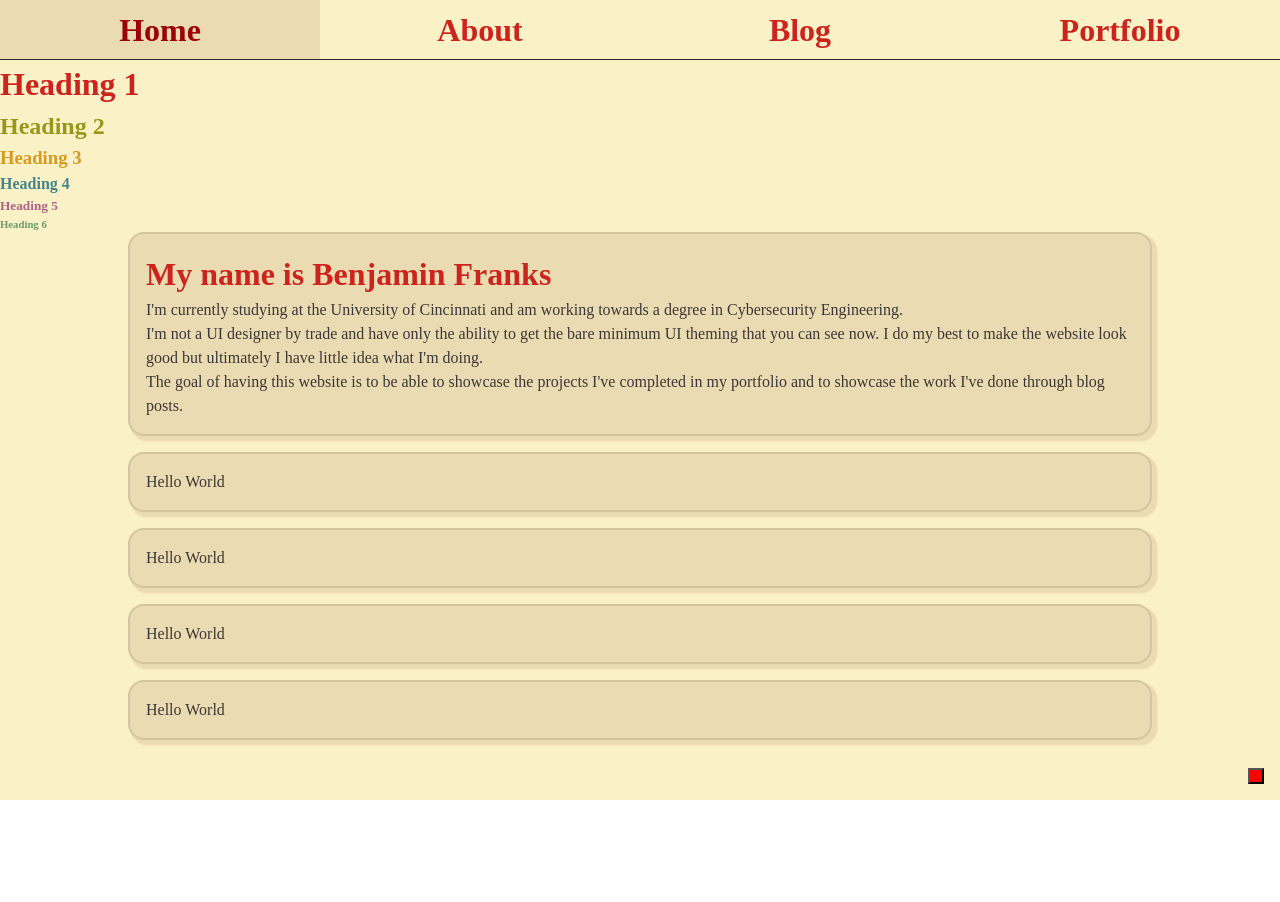
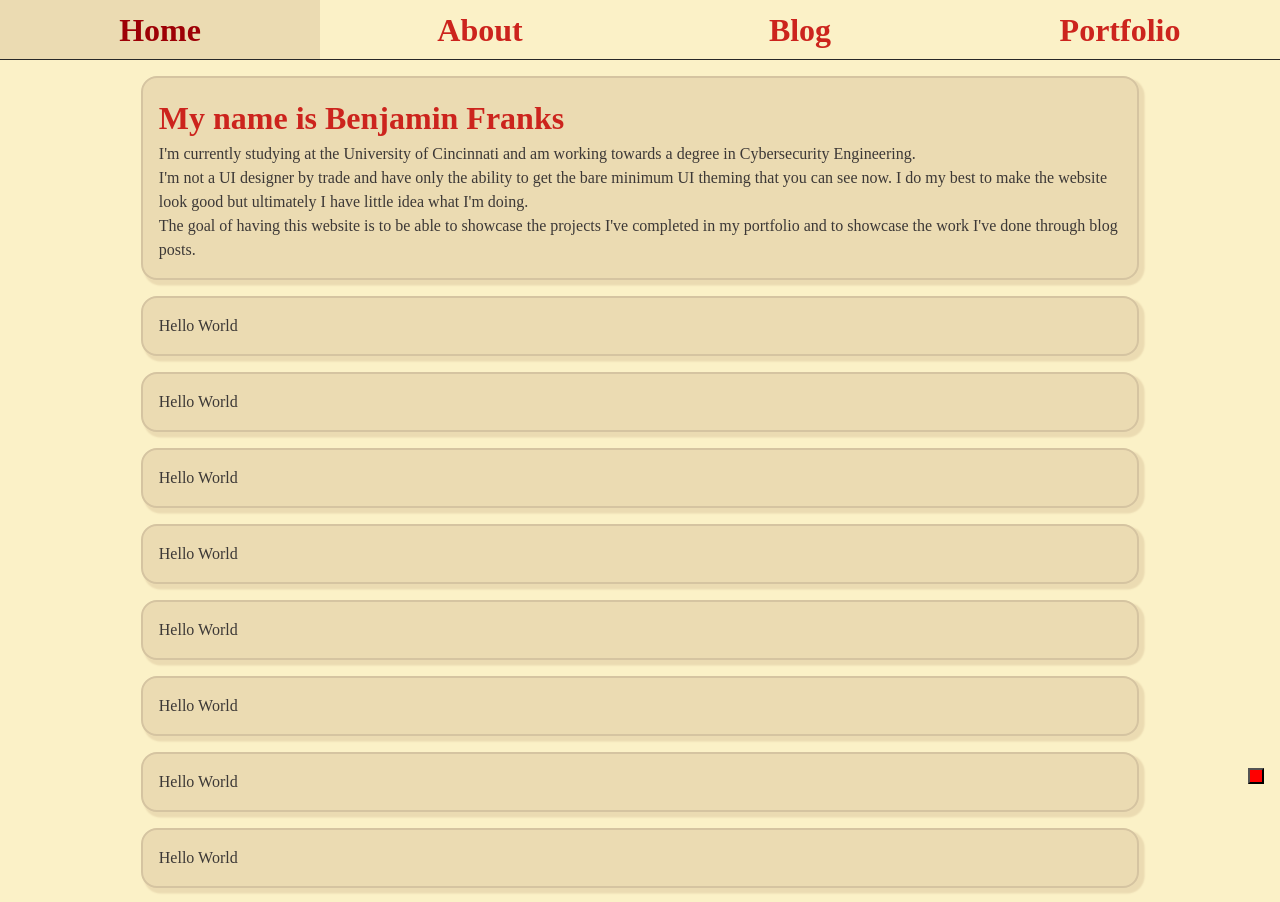
Before and after one commit to regexbuster/frontend-personal, a Next.js app: page / in a window 1280 px wide. Shown: the top 902 px of the page. Before the commit the page ends 800 px from the top, so only its background shows below. Built offline with nearby package versions, Linux system fonts and the light colour scheme.

Commit message:
css updates for consistancy

```diff
--- a/app/about/about.page.module.css
+++ b/app/about/about.page.module.css
@@ -0,0 +1,8 @@
+.main {
+    background-color: var(--bg);
+    color: var(--fg);
+
+    width: 100vw;
+    min-height: 92.5vh;
+    height: auto;
+}
--- a/app/about/page.jsx
+++ b/app/about/page.jsx
@@ -1,5 +1,7 @@
+import styles from './about.page.module.css';
+
 function About() {
-    return <></>;
+    return <main className={styles.main}></main>;
 }
 
 export default About;
--- a/app/blog/blog.page.module.css
+++ b/app/blog/blog.page.module.css
@@ -0,0 +1,8 @@
+.main {
+    background-color: var(--bg);
+    color: var(--fg);
+
+    width: 100vw;
+    min-height: 92.5vh;
+    height: auto;
+}
--- a/app/blog/page.jsx
+++ b/app/blog/page.jsx
@@ -1,5 +1,7 @@
+import styles from './blog.page.module.css';
+
 function Blog() {
-    return <></>;
+    return <main className={styles.main}></main>;
 }
 
 export default Blog;
--- a/app/globals.css
+++ b/app/globals.css
@@ -67,3 +67,8 @@ h5 {
 h6 {
     color: var(--aqua);
 }
+
+strong,
+b {
+    color: var(--orange);
+}
--- a/app/page.js
+++ b/app/page.js
@@ -3,13 +3,13 @@ import styles from './page.module.css';
 export default function Home() {
     return (
         <main className={styles.main}>
-            <h1>Heading 1</h1>
+            {/* <h1>Heading 1</h1>
             <h2>Heading 2</h2>
             <h3>Heading 3</h3>
             <h4>Heading 4</h4>
             <h5>Heading 5</h5>
-            <h6>Heading 6</h6>
-            <div className={styles.vertFlex}>
+            <h6>Heading 6</h6> */}
+            <div className={`${styles.vertFlex} ${styles.smallPadding}`}>
                 <div className={styles.card}>
                     <h1>My name is Benjamin Franks</h1>
                     <p>
@@ -33,6 +33,14 @@ export default function Home() {
                 <div className={styles.card}>Hello World</div>
                 <div className={styles.card}>Hello World</div>
                 <div className={styles.card}>Hello World</div>
+                <div className={styles.card}>Hello World</div>
+                <div className={styles.card}>Hello World</div>
+                <div className={styles.card}>Hello World</div>
+                <div className={styles.card}>Hello World</div>
+                <div className={styles.card}>Hello World</div>
+                <div className={styles.card}>Hello World</div>
+                <div className={styles.card}>Hello World</div>
+                <div className={styles.card}>Hello World</div>
             </div>
         </main>
     );
--- a/app/page.module.css
+++ b/app/page.module.css
@@ -3,7 +3,8 @@
     color: var(--fg);
 
     width: 100vw;
-    height: 92.5vh;
+    min-height: 92.5vh;
+    height: auto;
 }
 
 .vertFlex {
@@ -14,6 +15,10 @@
     align-items: center;
 
     gap: 1rem;
+}
+
+.smallPadding {
+    padding: 1rem;
 }
 
 .card {
--- a/app/portfolio/page.jsx
+++ b/app/portfolio/page.jsx
@@ -1,5 +1,7 @@
+import styles from './portfolio.page.module.css';
+
 function Portfolio() {
-    return <></>;
+    return <main className={styles.main}></main>;
 }
 
 export default Portfolio;
--- a/app/portfolio/portfolio.page.module.css
+++ b/app/portfolio/portfolio.page.module.css
@@ -0,0 +1,8 @@
+.main {
+    background-color: var(--bg);
+    color: var(--fg);
+
+    width: 100vw;
+    min-height: 92.5vh;
+    height: auto;
+}
```
